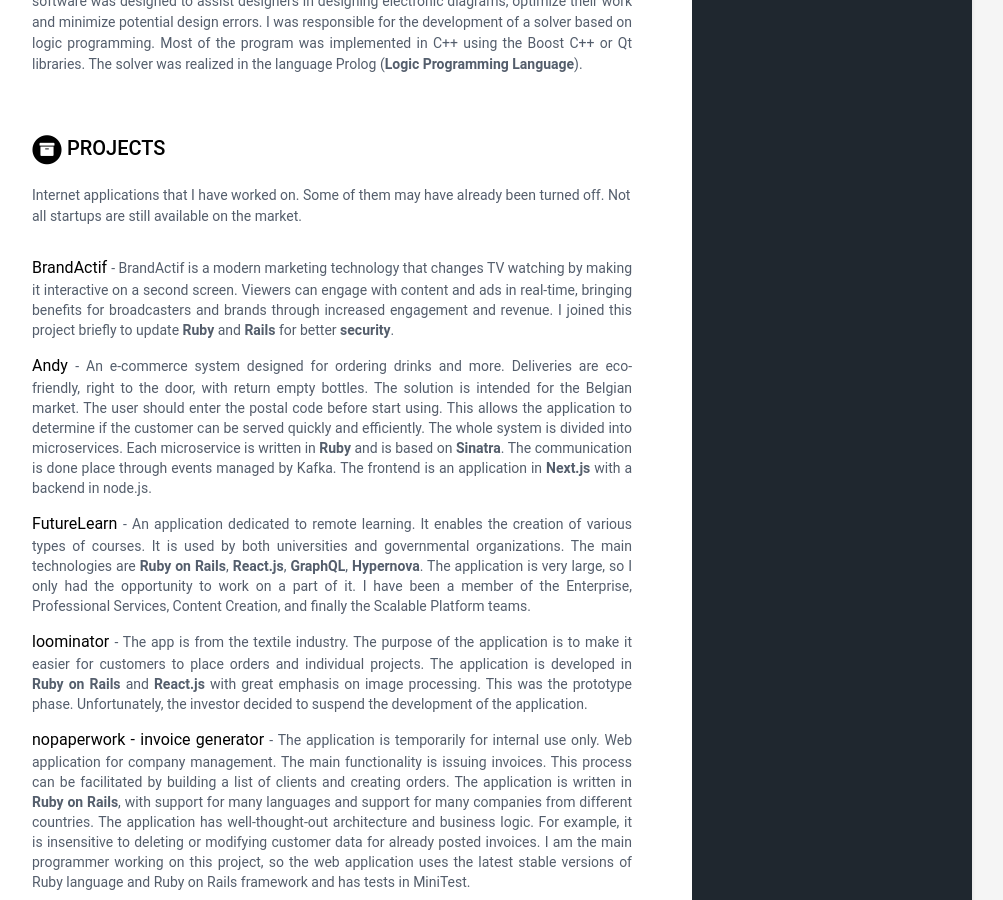
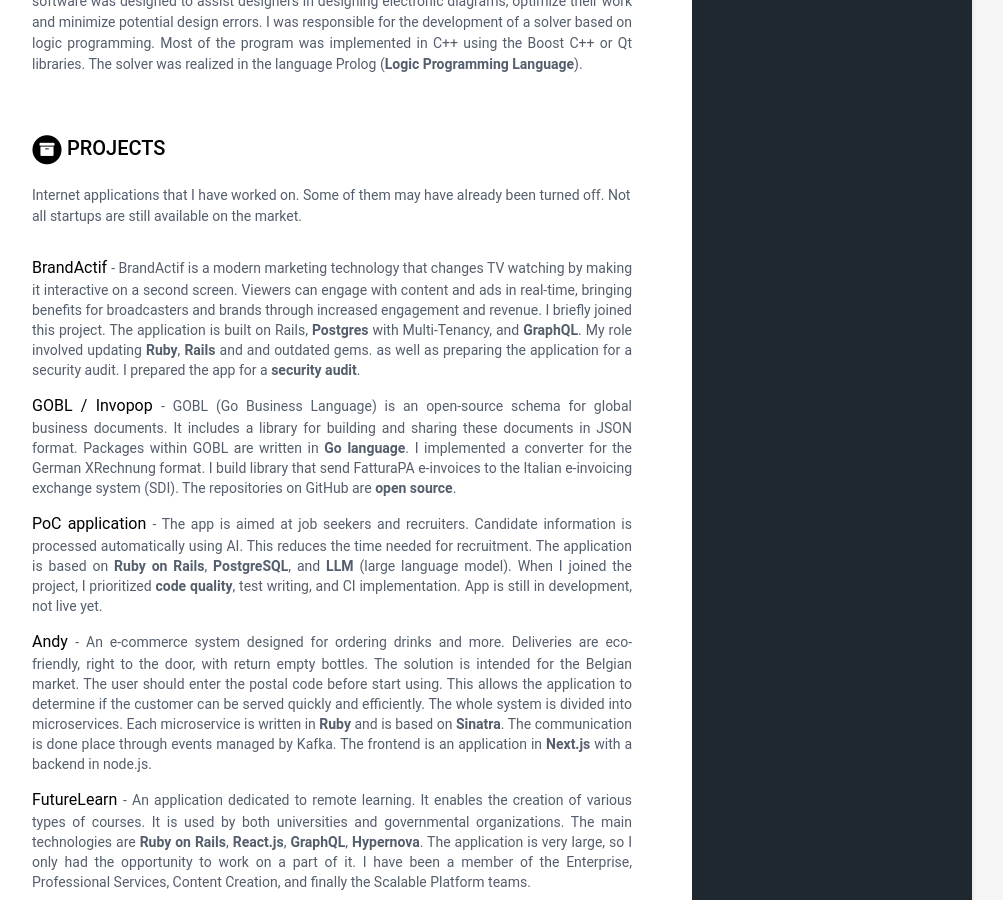
Before and after one commit to torrocus/cv, a Jekyll site: the page built from index.html, in a window 1280 px wide and 900 px high, scrolled down 1841 px. Shown: the whole window, without its empty margins (168-1171 px from the left). Built offline with Jekyll 4.4.1, drawn with Linux system fonts in a browser that asks for light colours; some of the changed text lies outside the part shown.

Commit message:
Update data

```diff
--- a/_data/data.yml
+++ b/_data/data.yml
@@ -148,7 +148,33 @@
       tagline: >
         BrandActif is a modern marketing technology that changes TV watching by making it interactive on a second screen.
         Viewers can engage with content and ads in real-time, bringing benefits for broadcasters and brands through increased engagement and revenue.
-        I joined this project briefly to update **Ruby** and **Rails** for better **security**.
+        I briefly joined this project.
+        The application is built on Rails, **Postgres** with Multi-Tenancy, and **GraphQL**.
+        My role involved updating **Ruby**, **Rails** and and outdated gems.
+        as well as preparing the application for a security audit.
+        I prepared the app for a **security audit**.
+      way_of_working: remotely
+
+    - title: GOBL / Invopop
+      link: https://gobl.org/
+      rel: nofollow noopener noreferrer
+      tagline: >
+        GOBL (Go Business Language) is an open-source schema for global business documents.
+        It includes a library for building and sharing these documents in JSON format.
+        Packages within GOBL are written in **Go language**.
+        I implemented a converter for the German XRechnung format.
+        I build library that send FatturaPA e-invoices to the Italian e-invoicing exchange system (SDI).
+        The repositories on GitHub are **open source**.
+      way_of_working: remotely
+
+    - title: PoC application
+      tagline: >
+        The app is aimed at job seekers and recruiters.
+        Candidate information is processed automatically using AI.
+        This reduces the time needed for recruitment.
+        The application is based on **Ruby on Rails**, **PostgreSQL**, and **LLM** (large language model).
+        When I joined the project, I prioritized **code quality**, test writing, and CI implementation.
+        App is still in development, not live yet.
       way_of_working: remotely
 
     - title: Andy
@@ -179,7 +205,6 @@
       way_of_working: remotely
 
     - title: loominator
-      rel: nofollow noopener noreferrer
       tagline: >
         The app is from the textile industry.
         The purpose of the application is to make it easier for customers to place orders and individual projects.
@@ -292,14 +317,14 @@
     - name: JavaScript & CoffeeScript
       level: 75%
 
-    - name: Backbone.js & Marionette.js
-      level: 70%
+    # - name: Backbone.js & Marionette.js
+    #   level: 70%
 
-    - name: Ember.js
-      level: 65%
+    # - name: Ember.js
+    #   level: 65%
 
     - name: React.js
-      level: 50%
+      level: 55%
 
     - name: Jekyll
       level: 93%
```
